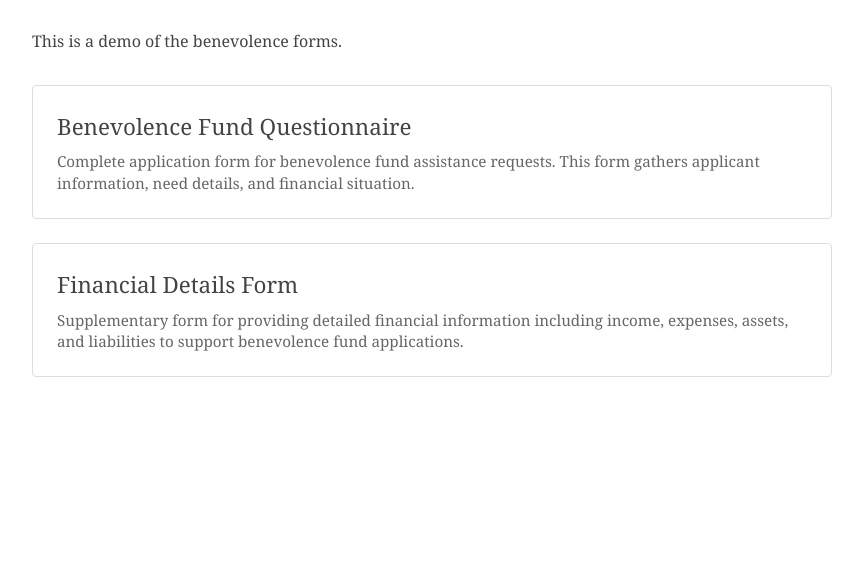
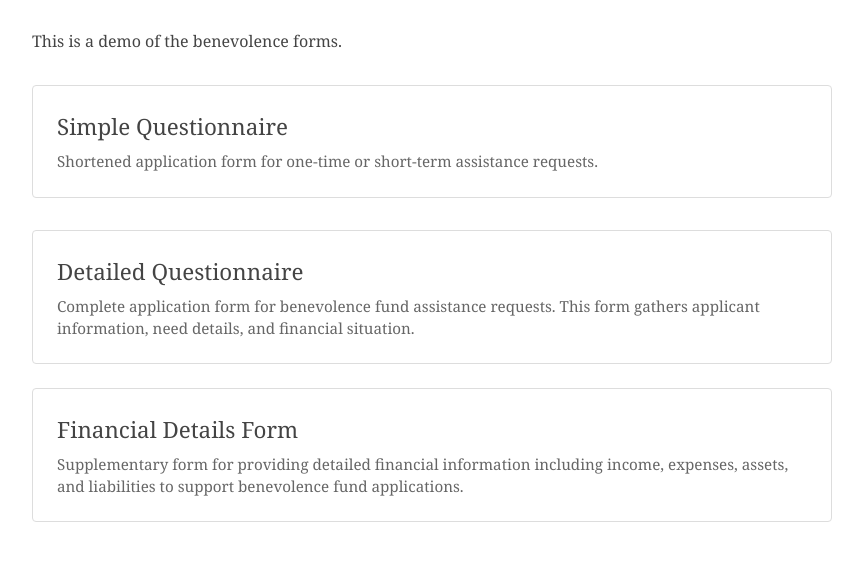
Before and after one commit to cristbc/parish, a plain HTML site: page index.html in a window 1280 px wide. Shown: the part 97-658 px from the top of the page, without its empty margins (208-1071 px from the left). Drawn offline with Linux system fonts and the light colour scheme.

Commit message:
Update index.html

```diff
--- a/index.html
+++ b/index.html
@@ -79,7 +79,15 @@
 
     <div class="form-links">
         <a href="benevolence.html" class="form-link">
-            <div class="form-title">Benevolence Fund Questionnaire</div>
+            <div class="form-title">Simple Questionnaire</div>
+            <div class="form-description">
+                Shortened application form for one-time or short-term assistance requests.
+            </div>
+        </a>
+
+         <div class="form-links">
+        <a href="benevolence-detailed.html" class="form-link">
+            <div class="form-title">Detailed Questionnaire</div>
             <div class="form-description">
                 Complete application form for benevolence fund assistance requests.
                 This form gathers applicant information, need details, and financial situation.
```
